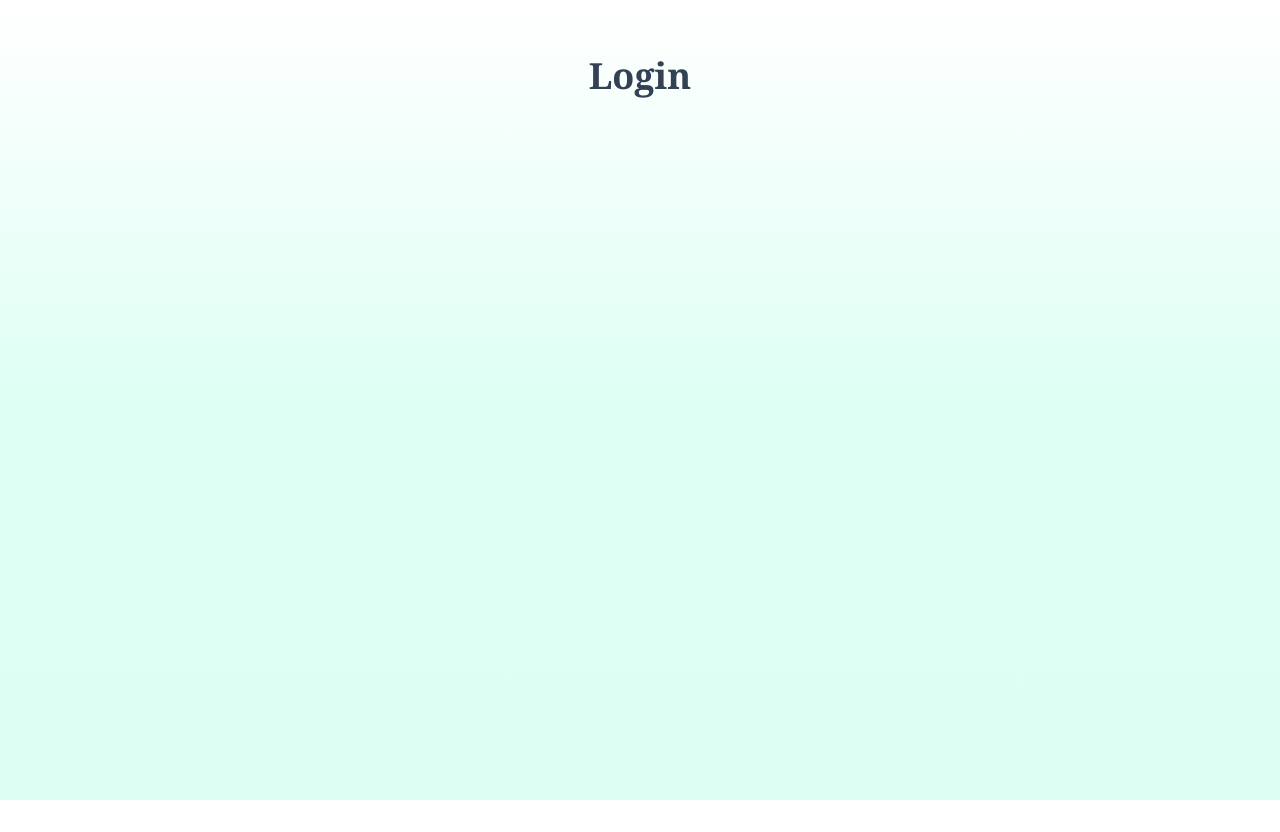
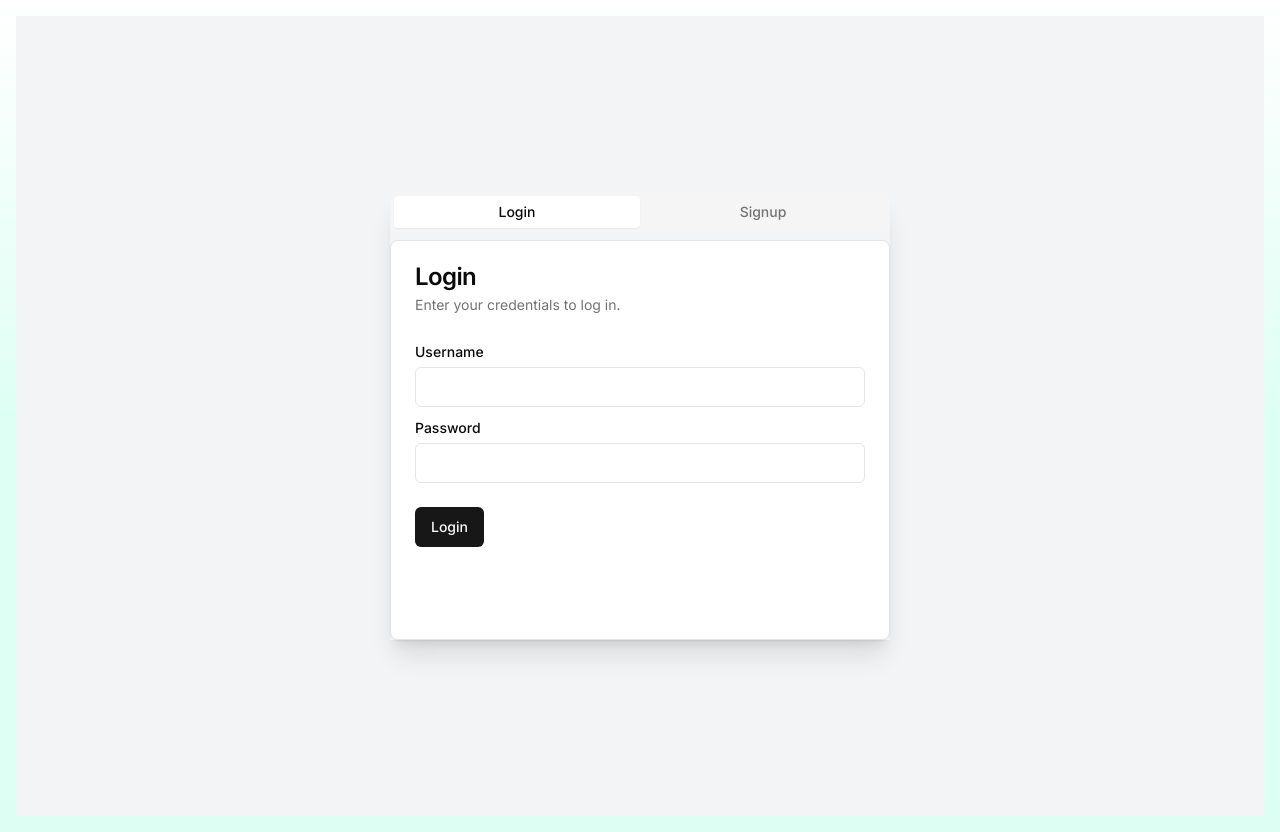
Before and after one commit to SarangaSiriwardhana9/NextJs-Tutorial, a Next.js app: page /login in a window 1280 px wide. Before the commit the page ends 800 px from the top, so only its background shows below. Built offline with nearby package versions, Linux system fonts and the light colour scheme.

Commit message:
create auth page sketch

```diff
--- a/src/app/(group)/login/page.tsx
+++ b/src/app/(group)/login/page.tsx
@@ -1,13 +1,91 @@
+import { Button } from "@/components/ui/button";
+import {
+  Card,
+  CardContent,
+  CardDescription,
+  CardFooter,
+  CardHeader,
+  CardTitle,
+} from "@/components/ui/card";
+import { Input } from "@/components/ui/input";
+import { Label } from "@/components/ui/label";
+import {
+  Tabs,
+  TabsContent,
+  TabsList,
+  TabsTrigger,
+} from "@/components/ui/tabs";
+
+export function TabsDemo() {
+  return (
+    <Tabs defaultValue="login"  className="w-[500px] ">
+      <TabsList className="grid w-full grid-cols-2">
+
+        <TabsTrigger value="login">Login</TabsTrigger>
+        <TabsTrigger value="signup">Signup</TabsTrigger>
+      </TabsList>
+
+      <TabsContent value="login">
+        <Card className="h-[400px]">
+          <CardHeader>
+            <CardTitle>Login</CardTitle>
+            <CardDescription>
+              Enter your credentials to log in.
+            </CardDescription>
+          </CardHeader>
+          <CardContent className="space-y-2">
+            <div className="space-y-1">
+              <Label htmlFor="loginUsername">Username</Label>
+              <Input id="loginUsername" />
+            </div>
+            <div className="space-y-1">
+              <Label htmlFor="loginPassword">Password</Label>
+              <Input id="loginPassword" type="password" />
+            </div>
+          </CardContent>
+          <CardFooter>
+            <Button>Login</Button>
+          </CardFooter>
+        </Card>
+      </TabsContent>
+      <TabsContent value="signup">
+        <Card className="h-[400px]">
+          <CardHeader>
+            <CardTitle>Signup</CardTitle>
+            <CardDescription>Create a new account.</CardDescription>
+          </CardHeader>
+          <CardContent className="space-y-2">
+            <div className="space-y-1">
+              <Label htmlFor="signupName">Name</Label>
+              <Input id="signupName" />
+            </div>
+            <div className="space-y-1">
+              <Label htmlFor="signupUsername">Username</Label>
+              <Input id="signupUsername" />
+            </div>
+            <div className="space-y-1">
+              <Label htmlFor="signupPassword">Password</Label>
+              <Input id="signupPassword" type="password" />
+            </div>
+          </CardContent>
+          <CardFooter>
+            <Button>Signup</Button>
+          </CardFooter>
+        </Card>
+      </TabsContent>
+    </Tabs>
+  );
+}
 
 export default function Login() {
   return (
-    <div>
-      <h1 className="mb-4 text-center mt-10 text-4xl text-slate-700 font-serif font-bold">
-        Login
-      </h1>
-      <div className="w-full max-w-4xl">
-        {/* Your other content here */}
+    <div className="flex justify-center  items-center h-screen bg-gray-100">
+    <div className=" ">
+
+      <div className="w-full  shadow-xl  max-w-8xl">
+        <TabsDemo />
       </div>
-      </div>
+    </div>
+  </div>
   );
 }
```
